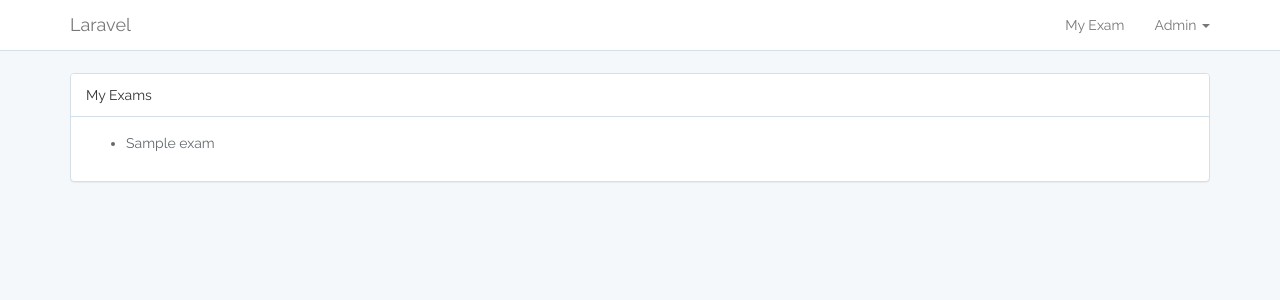
After one commit to MarwanMohamed/dev, a Laravel app: page /user/exam in a window 1280 px wide. The commit adds this page. Shown: the top 300 px of the page. Run offline with Laravel 8, Linux system fonts and the light colour scheme; a user stored in the database is signed in; data comes from the database, SQL or seed files in the repository; tables that the repository leaves empty hold one stand-in row (values such as "Sample post"); settings files or empty folders that the repository lacks are supplied.

Commit message:
fetch user exams

```diff
--- a/app/Http/Controllers/HomeController.php
+++ b/app/Http/Controllers/HomeController.php
@@ -111,7 +111,12 @@ class HomeController extends Controller
 
     public function congratulations(Exam $exam)
     {
-
         return view('exams.congratulations',compact('exam'));
     }
+
+    public function userExams()
+    {
+        $exams = auth()->user()->exams;
+        return view('exams.myExam', compact('exams'));
+    }
 }
--- a/app/User.php
+++ b/app/User.php
@@ -26,4 +26,9 @@ class User extends Authenticatable
     protected $hidden = [
         'password', 'remember_token',
     ];
+
+    public function exams()
+    {
+        return $this->belongsToMany(Exam::class, 'user_exams', 'user_id');
+    }
 }
--- /dev/null
+++ b/resources/views/exams/myExam.blade.php
@@ -0,0 +1,23 @@
+@extends('layouts.app')
+
+@section('content')
+<div class="container">
+    <div class="row">
+        <div class="col-md-12">
+            <div class="panel panel-default">
+                <div class="panel-heading">My Exams</div>
+
+                <div class="panel-body">
+                    <ul>
+                        @foreach($exams as $exam)
+                            <li>
+                                {{$exam->name}}
+                            </li>
+                        @endforeach
+                    </ul>
+                </div>
+            </div>
+        </div>
+    </div>
+</div>
+@endsection
--- a/resources/views/layouts/app.blade.php
+++ b/resources/views/layouts/app.blade.php
@@ -51,6 +51,7 @@
                             <li><a href="{{ route('login') }}">Login</a></li>
                             <li><a href="{{ route('register') }}">Register</a></li>
                         @else
+                            <li><a href="{{route('user.exam')}}">My Exam</a></li>
                             <li class="dropdown">
                                 <a href="#" class="dropdown-toggle" data-toggle="dropdown" role="button" aria-expanded="false">
                                     {{ Auth::user()->name }} <span class="caret"></span>
--- a/routes/web.php
+++ b/routes/web.php
@@ -26,4 +26,6 @@ Route::get('/exam/{exam_id}/question/{question_id}', 'HomeController@renderQuest
 Route::get('test/{id}','HomeController@usersNextQuestion');
 Route::get('exam/{exam}/congratulations','HomeController@congratulations')->name('exam.congratulations');
 
+Route::get('/user/exam', 'HomeController@userExams')->name('user.exam');
+
 Auth::routes();
```
